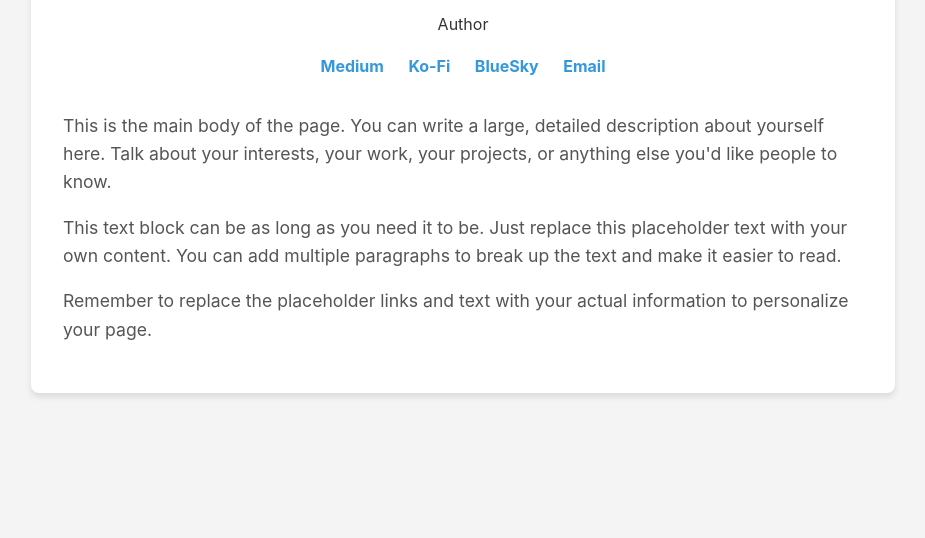
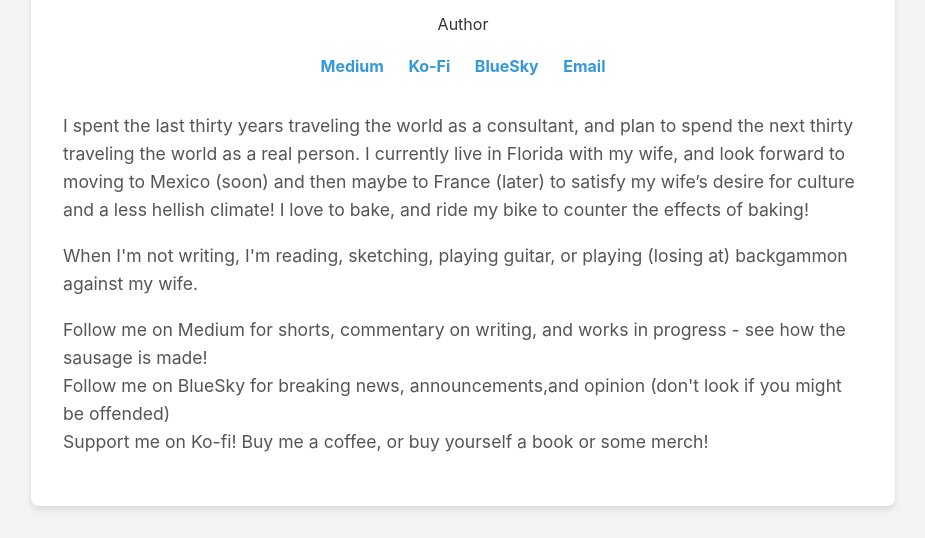
Before and after one commit to Grant-Alba/grant-alba.github.io, a plain HTML site: page index.html in a window 1280 px wide. Shown: the part 324-862 px from the top of the page, without its empty margins (177-1102 px from the left). Before the commit the page ends 800 px from the top, so only its background shows below. Drawn offline with Linux system fonts and the light colour scheme.

Commit message:
Update index.html

```diff
--- a/index.html
+++ b/index.html
@@ -74,13 +74,18 @@
 
         <div class="bio-text">
             <p>
-                This is the main body of the page. You can write a large, detailed description about yourself here. Talk about your interests, your work, your projects, or anything else you'd like people to know.
+                I spent the last thirty years traveling the world as a consultant, and plan to spend the next thirty traveling the world as a real person. I currently live in Florida with my wife, and look forward to moving to Mexico (soon) and then maybe to France (later) to satisfy my wife’s desire for culture and a less hellish climate! I love to bake, and ride my bike to counter the effects of baking!
             </p>
             <p>
-                This text block can be as long as you need it to be. Just replace this placeholder text with your own content. You can add multiple paragraphs to break up the text and make it easier to read.
+                When I'm not writing, I'm reading, sketching, playing guitar, or playing (losing at) backgammon against my wife.
             </p>
             <p>
-                Remember to replace the placeholder links and text with your actual information to personalize your page.
+                Follow me on Medium for shorts, commentary on writing, and works in progress - see how the sausage is made!
+<br />
+                Follow me on BlueSky for breaking news, announcements,and opinion (don't look if you might be offended)
+<br />
+                Support me on Ko-fi!  Buy me a coffee, or buy yourself a book or some merch!
+
             </p>
         </div>
     </div>
```
